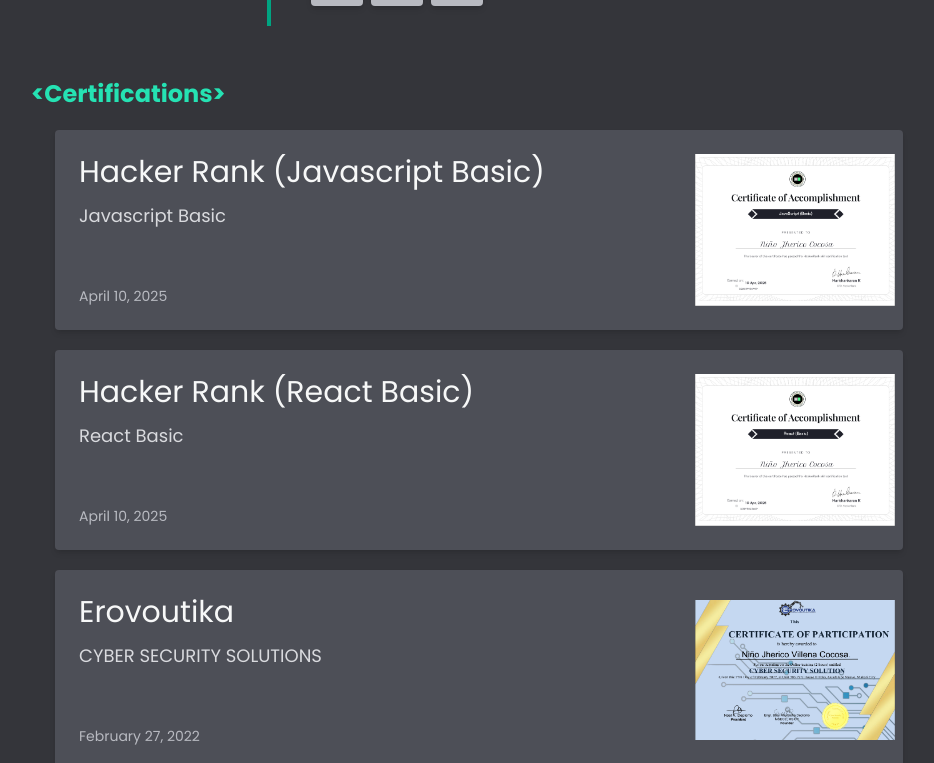
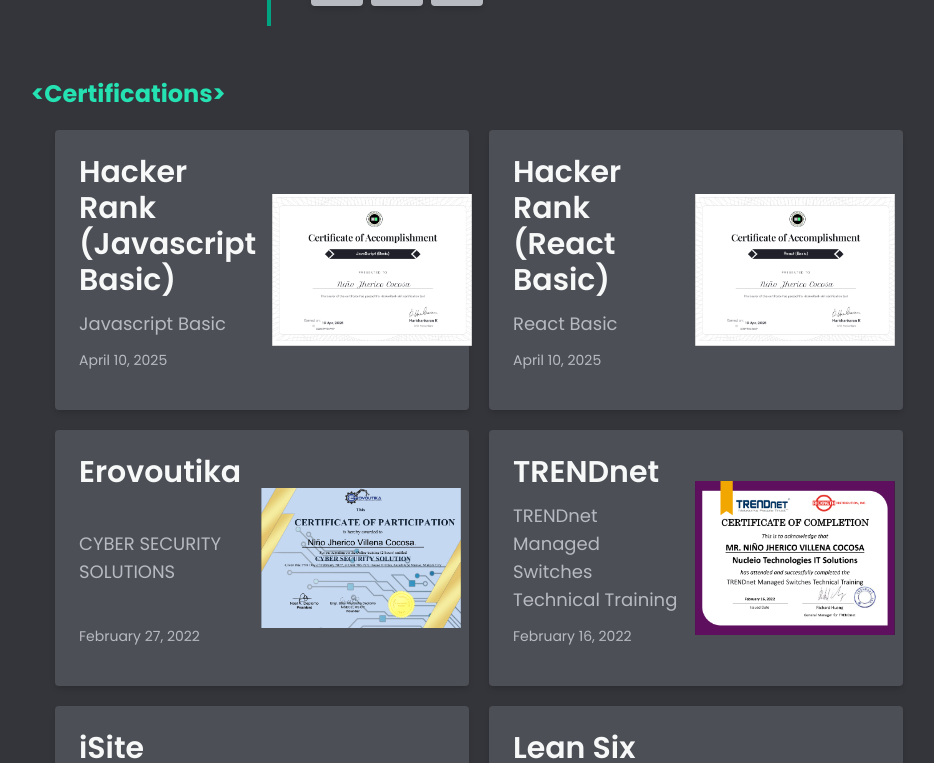
Before and after one commit to JeyBySy/next-njcocosa-js, a Next.js app: page / in a window 1280 px wide. Shown: the part 5100-5863 px from the top of the page, without its empty margins (161-1095 px from the left). Built offline with nearby package versions, Linux system fonts and the light colour scheme.

Commit message:
Update UI

```diff
--- a/components/About.jsx
+++ b/components/About.jsx
@@ -124,13 +124,13 @@
                     {/* Certifications */}
                     <section className='mt-8'>
                         <p className={titleStyle}>&lt;Certifications&gt;</p>
-                        <div className='grid grid-cols-1 2xl:grid-cols-2  gap-5 w-full h-fit px-4 sm:px-6'>
+                        <div className='grid grid-cols-1 xl:grid-cols-2  gap-5 w-full h-fit px-4 sm:px-6'>
                             {certificates?.map((item, index) => (
                                 <div key={index} className='p-2 grid grid-cols-[1fr_auto] bg-mine-700 rounded shadow-md lg:min-h-[200px]'>
-                                    <div className='w-full text-sm sm:text-lg flex flex-col p-4 gap-3 relative'>
-                                        <span className='text-xl sm:text-3xl text-mine-50'>{item.name}</span>
-                                        <span className='text-sm sm:text-lg text-mine-200'>{item.description}</span>
-                                        <span className='lg:absolute bottom-0 mb-4 text-xs sm:text-sm text-mine-300'>{item.year}</span>
+                                    <div className='w-full text-sm sm:text-lg flex flex-col p-4 gap-3 justify-between relative'>
+                                        <span className='text-xl sm:text-3xl text-mine-50 font-semibold'>{item.name}</span>
+                                        <span className='text-sm sm:text-lg text-mine-300'>{item.description}</span>
+                                        <span className=' mb-4 text-xs sm:text-sm text-mine-300'>{item.year}</span>
                                     </div>
                                     <div className='w-full flex items-center justify-center'>
                                         <Image alt={item.name} src={item.icon} width={1000} height={1000} className='max-w-[150px] sm:max-w-[200px]' quality={100} onClick={() => openFullScreen(item.icon)} />
```
